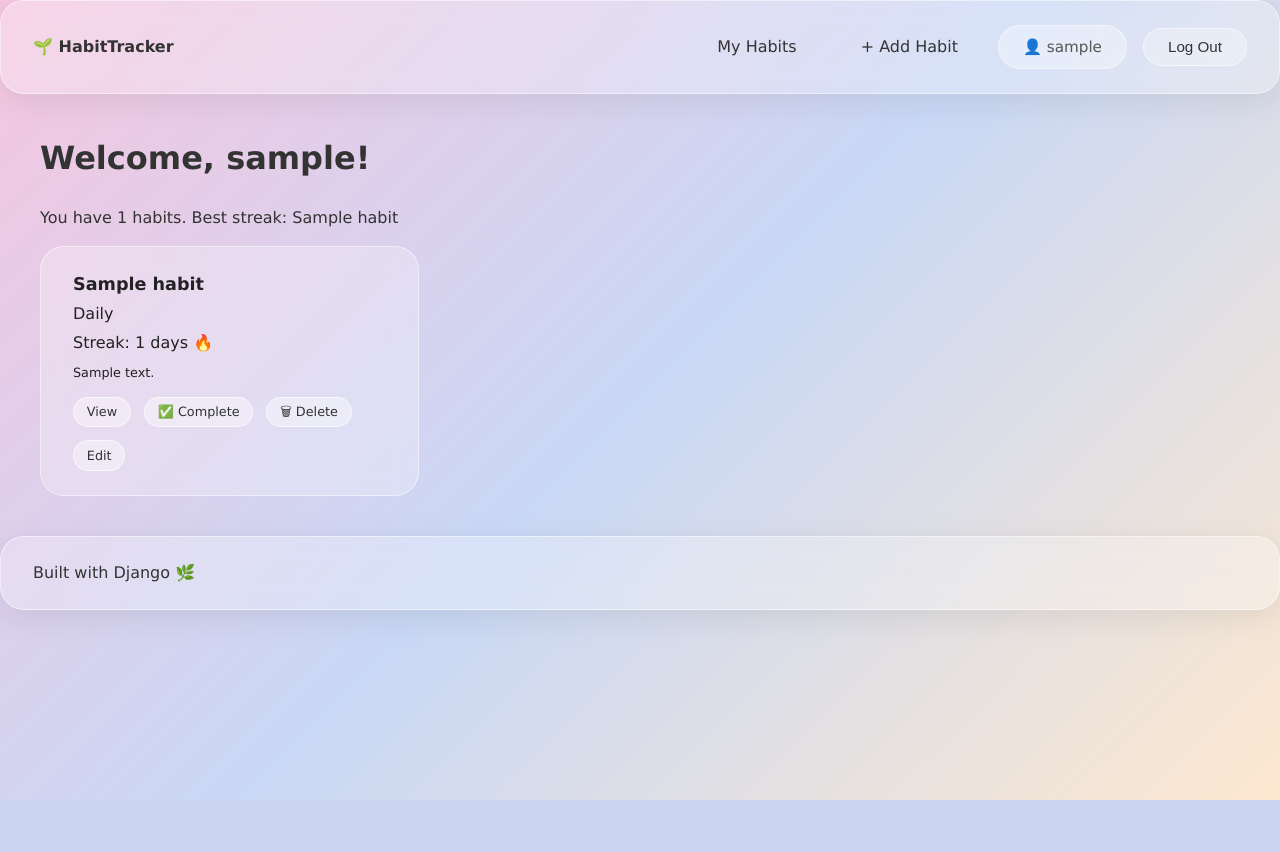
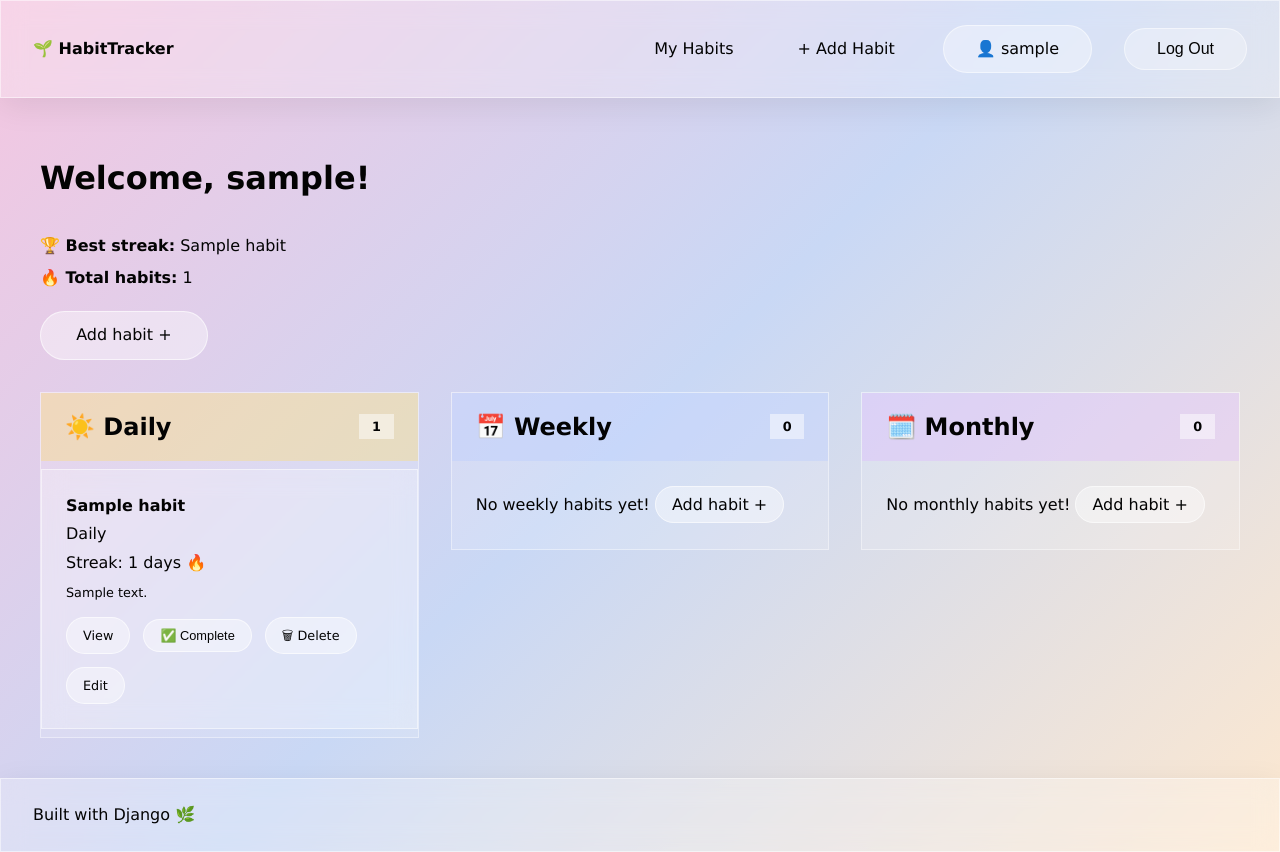
Before and after one commit to Kotelaa/habit-mood-tracker, a Django app: page / in a window 1280 px wide. Before the commit the page ends 800 px from the top, so only its background shows below. Run offline with Django 5.2, Linux system fonts and the light colour scheme; a user stored in the database is signed in; tables that the repository leaves empty hold one stand-in row (values such as "Sample post"); parts of the project's set-up code (start-up, migrations or seed data) failed here and were passed over.

Commit message:
Add 3-column layout for habits (daily, weekly, monthly). Change CSS classes and replace other classes with new one in templates. Add _habit_card template. Delete unused model in models. Add context data to ListHabits. Change hard delete to soft delete in DeleteHabit. Add check (if request.method != POST) in complete_habit func

```diff
--- a/config/urls.py
+++ b/config/urls.py
@@ -21,7 +21,7 @@ urlpatterns = [
     path('logout/', auth_views.LogoutView.as_view(), name='logout'),
     path('register/', views.register, name='register'),
 
-    #Api urls
+    # Api urls
     path('api/', include('habits.api_urls')),
     path('api/schema/', SpectacularAPIView.as_view(), name='schema'),
     path('api/swagger/', SpectacularSwaggerView.as_view(url_name='schema'),
--- a/habits/forms.py
+++ b/habits/forms.py
@@ -1,7 +1,6 @@
 from django import forms
 from django.contrib.auth.models import User
 from django.contrib.auth.forms import UserCreationForm
-from django.core.exceptions import ValidationError
 
 from .models import Habit
 
@@ -53,4 +52,4 @@ class RegisterForm(UserCreationForm):
     def clean_email(self):
         email = self.cleaned_data['email']
         if User.objects.filter(email=email).exists():
-            raise ValidationError('That email is already registered!')
+            raise forms.ValidationError('That email is already registered!')
--- a/habits/serializers.py
+++ b/habits/serializers.py
@@ -1,8 +1,10 @@
-from rest_framework.serializers import ModelSerializer
-from rest_framework.serializers import ValidationError
+from rest_framework.serializers import ModelSerializer, ValidationError
 
 from .models import Habit
+
+
 class HabitSerializer (ModelSerializer):
+
     class Meta:
         model = Habit
         fields = ['id', 'name', 'frequency', 'description',
--- a/habits/static/habits/css/style.css
+++ b/habits/static/habits/css/style.css
@@ -7,16 +7,30 @@
 
 body {
     font-family: Verdana, sans-serif;
-    color: 100F0F;
+    color: #030303;
     line-height: 1.5;
     background: linear-gradient(135deg, #f5c6e0 0%, #c9d8f5 50%, #fde8d0 100%);
     min-height: 100vh;
 }
 
-
 h1 {
     margin-bottom: 1.5rem;
-    color: #333;
+    color: #030303;
+}
+
+
+
+.page-header {
+    padding: 1rem 0;
+    display: flex;
+    flex-direction: column;
+    align-items: flex-start;
+    gap: 0.5rem;
+    margin-bottom: 1rem;
+}
+
+.page-header span {
+    font-weight: 600;
 }
 
 
@@ -30,28 +44,28 @@ nav {
     backdrop-filter: blur(12px);
     -webkit-backdrop-filter: blur(12px);
     border: 1px solid rgba(255, 255, 255, 0.5);
-    border-radius: 1.5rem;
     box-shadow: 0 8px 32px rgba(0, 0, 0, 0.08);
 }
 
-.nav-brand a {
+.nav-name a {
     font-size: 1rem;
     font-weight: 700;
-    color: #333;
+    color: #030303;
     text-decoration: none;
 }
 
 .nav-links {
     display: flex;
     align-items: center;
-    gap: 1rem;
+    gap: 2rem;
+    color: #030303;
 }
 
 .nav-links a {
     text-decoration: none;
-    color: #333;
     font-weight: 500;
-    padding: 0.6rem 1.5rem;
+    color: #030303;
+    padding: 0.6rem 1rem;
     border-radius: 2rem;
     transition: background 0.2s;
 }
@@ -61,35 +75,32 @@ nav {
 }
 
 .nav-username {
-    color: #555;
-    font-size: 0.95rem;
-    padding: 0.6rem 1.5rem;
+    font-size: 1rem;
+    color: #030303;
+    padding: 0.7rem 2rem;
     background: rgba(255, 255, 255, 0.35);
     border-radius: 2rem;
     border: 1px solid rgba(255, 255, 255, 0.5);
 }
 
-
-.nav-register-btn {
-    background: rgba(255, 255, 255, 0.5) !important;
-    border: 1px solid rgba(255, 255, 255, 0.7) !important;
-    font-weight: 600 !important;
+.nav-register {
+    background: rgba(255, 255, 255, 0.5);
+    border: 1px solid rgba(255, 255, 255, 0.7);
+    font-weight: 500;
 }
 
-
-.nav-logout-btn {
-    padding: 0.6rem 1.5rem;
+.nav-logout {
+    padding: 0.7rem 2rem;
     border-radius: 2rem;
     border: 1px solid rgba(255, 255, 255, 0.5);
     background: rgba(255, 255, 255, 0.3);
-    color: #333;
-    font-size: 0.95rem;
-    font-weight: 500;
+    color: #030303;
+    font-size: 1rem;
     cursor: pointer;
     transition: background 0.2s;
 }
 
-.nav-logout-btn:hover {
+.nav-logout:hover {
     background: rgba(255, 100, 100, 0.2);
     border-color: rgba(255, 100, 100, 0.3);
     color: #8B0000;
@@ -110,17 +121,46 @@ footer {
     backdrop-filter: blur(12px);
     -webkit-backdrop-filter: blur(12px);
     border: 1px solid rgba(255, 255, 255, 0.5);
-    border-radius: 1.5rem;
-    color: #333;
     box-shadow: 0 8px 32px rgba(0, 0, 0, 0.08);
 }
 
 
 
-.habits-grid {
+.habits-column {
     display: grid;
-    grid-template-columns: repeat(auto-fill, minmax(300px, 1fr));
+    grid-template-columns: repeat(3, 1fr);
     gap: 2rem;
+    align-items: start;
+}
+
+.column {
+    background: rgba(255, 255, 255, 0.15);
+    border: 1px solid rgba(255, 255, 255, 0.4);
+}
+
+.column-header {
+    padding: 1rem 1.5rem;
+    display: flex;
+    align-items: center;
+    justify-content: space-between;
+}
+
+.column-header.daily   { background: rgba(255, 220, 100, 0.35); }
+.column-header.weekly  { background: rgba(180, 200, 255, 0.35); }
+.column-header.monthly { background: rgba(220, 180, 255, 0.35); }
+
+.column-header .count {
+    background: rgba(255, 255, 255, 0.5);
+    padding: 0.2rem 0.8rem;
+    font-size: 0.8rem;
+    font-weight: 600;
+}
+
+.column-body {
+    display: flex;
+    flex-direction: column;
+    gap: 0.2rem;
+    padding: 0.5rem 0;
 }
 
 
@@ -129,72 +169,53 @@ footer {
     backdrop-filter: blur(12px);
     -webkit-backdrop-filter: blur(12px);
     border: 1px solid rgba(255, 255, 255, 0.5);
-    border-radius: 1.5rem;
-    padding: 1.5rem 2rem;
-    color: #333;
+    padding: 1.5rem 1.5rem;
 }
 
 
-.habit-card h4 {
-    font-size: 1.1rem;
+.habit-card h3 {
+    font-size: 1rem;
     font-weight: 600;
     margin-bottom: 0.3rem;
-    color: #222;
 }
 
 .habit-card p {
     font-size: 1rem;
-    color: #222;
     margin-bottom: 0.3rem;
 }
 
 .habit-card small {
-    color: #222;
     font-size: 0.8rem;
 }
 
-.habit-card a {
+.habit-card a, .habit-card button {
     display: inline-block;
-    padding: 0.3rem 0.8rem;
+    padding: 0.5rem 1rem;
     border-radius: 2rem;
     text-decoration: none;
     font-size: 0.8rem;
-    font-weight: 500;
-    margin-top: 0.8rem;
-    margin-right: 0.5rem;
-
-
-    background: rgba(255, 255, 255, 0.4);
-    border: 1px solid rgba(255, 255, 255, 0.6);
-    color: #333;
-}
-
-.btn-habit {
-    padding: 0.7rem 2rem;
-    border-radius: 2rem;
-    text-decoration: none;
-    font-size: 1rem;
-    font-weight: 500;
     margin-top: 0.8rem;
     margin-right: 0.5rem;
     background: rgba(255, 255, 255, 0.4);
     border: 1px solid rgba(255, 255, 255, 0.6);
-    color: #333;
-}
-
-.p-delete {
-    font-weight: 700;
-    font-size: 1rem;
-    margin-top: 1rem;
-    margin-left: 0.5rem;
+    color: #030303;
 }
 
 
-.habit_best {
-    color: #333;
-    margin-bottom: 1rem;
 
+.no-habits {
+    padding: 1.5rem 1.5rem;
 }
+
+.no-habits a {
+    padding: 0.5rem 1rem;
+    border-radius: 2rem;
+    text-decoration: none;
+    background: rgba(255, 255, 255, 0.4);
+    border: 1px solid rgba(255, 255, 255, 0.6);
+    color: #030303;
+}
+
 
 
 .form-container {
@@ -205,7 +226,6 @@ footer {
     backdrop-filter: blur(12px);
     -webkit-backdrop-filter: blur(12px);
     border: 1px solid rgba(255, 255, 255, 0.5);
-    border-radius: 1.5rem;
     padding: 1.5rem 2rem;
     margin: 2rem 0rem;
     color: #333;
@@ -217,31 +237,51 @@ footer {
 
 .form-container input, select, textarea, option {
     border: 1px solid rgba(255, 255, 255, 0.5);
-    border-radius: 1px;
     background: rgba(255, 255, 255, 0.25);
-    padding: 0.5rem; 1rem;
+    padding: 0.5rem 1rem;
     margin-right: 3rem;
 }
 
 
 
-.btn-login-logout {
-    padding: 0.7rem 2rem;
+.buttons {
+    margin: 1rem 0rem;
+}
+
+.buttons a, .buttons button {
+    padding: 0.7rem 2.2rem;
     border-radius: 2rem;
     text-decoration: none;
     font-size: 1rem;
-    font-weight: 500;
     margin-top: 0.8rem;
     margin-right: 0.5rem;
     background: rgba(255, 255, 255, 0.4);
     border: 1px solid rgba(255, 255, 255, 0.6);
-    color: #333;
+    color: #030303;
 }
 
-.p-register{
-    margin-top: 0.8rem;
+.buttons p {
+    margin: 0.5rem 0;
 }
 
+
+
+.button-habit {
+    padding: 0.7rem 2.2rem;
+    border-radius: 2rem;
+    text-decoration: none;
+    font-size: 1rem;
+    margin-top: 0.8rem;
+    margin-right: 0.5rem;
+    background: rgba(255, 255, 255, 0.4);
+    border: 1px solid rgba(255, 255, 255, 0.6);
+    color: #030303;
+}
+
+
+.delete-p{
+    font-weight: 700;
+}
 
 
 .message {
--- /dev/null
+++ b/habits/templates/habits/_habit_card.html
@@ -0,0 +1,19 @@
+<div class="habit-card">
+    <h3>{{ habit.name|capfirst }}</h3>
+    <p>{{ habit.frequency|capfirst }}</p>
+    <p>Streak: {{ habit.streak }} days 🔥</p>
+
+    {% if habit.description %}
+        <small>{{ habit.description }}</small>
+    {% endif %}
+
+    <div>
+        <a href="{% url 'view_habit' habit.id %}">View</a>
+        <form method="POST" action="{% url 'complete_habit' habit.id %}" style="display:inline;">
+            {% csrf_token %}
+            <button type="submit">✅ Complete</button>
+        </form>
+        <a href="{% url 'delete_habit' habit.id %}">🗑 Delete</a>
+        <a href="{% url 'edit_habit' habit.id%}">Edit</a>
+    </div>
+</div>
--- a/habits/templates/habits/habit_list.html
+++ b/habits/templates/habits/habit_list.html
@@ -3,27 +3,65 @@
 {% block title %} My habits! {% endblock %}
 
 {% block content %}
-<h1>{{ greeting }}</h1>
-<p class="habit_best">You have {{ total }} habits. Best streak: {{ best.name }}</p>
+<div class="page-header">
+    <h1>{{ greeting }}</h1>
+    {% if best %}
+    <p><span>🏆 Best streak:</span> {{ best.name }}</p>
+    {% endif %}
+    <p><span>🔥 Total habits:</span> {{ total }}</p>
+    <a class="button-habit" href="{% url 'add_habit' %}">Add habit +</a>
+</div>
 
-<div class="habits-grid">
-    {% for habit in habits %}
-    <div class="habit-card">
-        <h4>{{ habit.name|capfirst }}</h4>
-        <p>{{ habit.frequency|capfirst }}</p>
-        <p>Streak: {{ habit.streak }} days 🔥</p>
-        <small>{{ habit.description }}</small>
+<div class="habits-column">
 
-        <div>
-            <a href="{% url 'view_habit' habit.id %}">View</a>
-            <a href="{% url 'complete_habit' habit.id %}">✅ Complete</a>
-            <a href="{% url 'delete_habit' habit.id %}">🗑 Delete</a>
-            <a href="{% url 'edit_habit' habit.id%}">Edit</a>
+    <div class="column">
+        <div class="column-header daily">
+            <h2>☀️ Daily</h2>
+            <span class="count">{{ daily_count }}</span>
+        </div>
+        <div class="column-body">
+            {% for habit in daily_habits %}
+                {% include "habits/_habit_card.html" with habit=habit %}
+            {% empty %}
+            <div class="no-habits">
+                <p>No daily habits yet! <a href="{% url 'add_habit' %}">Add habit +</a></p>
+            </div>
+            {% endfor %}
         </div>
     </div>
 
-    {% empty %}
-        <p>No habits yet! <a class='btn-habit' href="{% url 'add_habit' %}">Add habit + </a></p>
-    {% endfor %}
+    <div class="column">
+        <div class="column-header weekly">
+            <h2>📅 Weekly</h2>
+            <span class="count">{{ weekly_count }}</span>
+        </div>
+        <div class="column-body">
+            {% for habit in weekly_habits %}
+                {% include "habits/_habit_card.html" with habit=habit %}
+            {% empty %}
+            <div class="no-habits">
+                <p>No weekly habits yet! <a href="{% url 'add_habit' %}">Add habit +</a></p>
+            </div>
+            {% endfor %}
+        </div>
+    </div>
+
+    <div class="column">
+        <div class="column-header monthly">
+            <h2>🗓️ Monthly</h2>
+            <span class="count">{{ monthly_count }}</span>
+        </div>
+        <div class="column-body">
+            {% for habit in monthly_habits %}
+                {% include "habits/_habit_card.html" with habit=habit %}
+            {% empty %}
+            <div class="no-habits">
+                <p>No monthly habits yet! <a href="{% url 'add_habit' %}">Add habit +</a></p>
+            </div>
+            {% endfor %}
+        </div>
+    </div>
+
 </div>
+
 {% endblock %}
--- a/habits/templates/habits/view_habit.html
+++ b/habits/templates/habits/view_habit.html
@@ -6,10 +6,10 @@
 {% block content %}
 <h1>View habit - {{ habit.name }}</h1>
 <div class="habit-card">
-    <h4>{{ habit.name|capfirst }}</h4>
+    <h3>{{ habit.name|capfirst }}</h3>
     <p>{{ habit.frequency|capfirst }}</p>
     <p>Streak: {{ habit.streak }} days 🔥</p>
     <small>{{ habit.description }}</small>
-    <p class="margin-top=1rem;">Last completed: {{ habit.last_completed }}</p>
+    <p>Last completed: {{ habit.last_completed }}</p>
 </div>
 {% endblock %}
--- a/habits/urls.py
+++ b/habits/urls.py
@@ -4,9 +4,9 @@ from habits import views
 
 urlpatterns = [
     path('', views.ListHabits.as_view(), name='habit_list'),
+    path('habits/add/', views.CreateHabit.as_view(), name='add_habit'),
     path('habits/<int:habit_id>/', views.DetailHabit.as_view(),
          name='view_habit'),
-    path('habits/add/', views.CreateHabit.as_view(), name='add_habit'),
     path('habits/delete/<int:habit_id>/', views.DeleteHabit.as_view(),
          name='delete_habit'),
     path('habits/edit/<int:habit_id>/', views.UpdateHabit.as_view(),
--- a/habits/views.py
+++ b/habits/views.py
@@ -48,6 +48,13 @@ class ListHabits(LoginRequiredMixin, ListView):
         context['greeting'] = f'Welcome, {self.request.user.username}!'
         context['total'] = qs.count()
         context['best'] = qs.first()
+
+        context['daily_habits'] = qs.filter(frequency='daily')
+        context['weekly_habits'] = qs.filter(frequency='weekly')
+        context['monthly_habits'] = qs.filter(frequency='monthly')
+        context['daily_count'] = context['daily_habits'].count()
+        context['weekly_count'] = context['weekly_habits'].count()
+        context['monthly_count'] = context['monthly_habits'].count()
         return context
 
 
@@ -115,12 +122,16 @@ class DeleteHabit(LoginRequiredMixin, DeleteView):
         return Habit.objects.filter(user=self.request.user)
 
     def form_valid(self, form):
+        self.object = self.get_object()
+        self.object.soft_delete()
         messages.success(self.request, f'Habit \'{self.object.name}\' deleted successfully!')
         return super().form_valid(form)
 
 
 @login_required
 def complete_habit(request, habit_id):
+    if request.method != 'POST':
+        return redirect('habit_list')
     habit = get_object_or_404(Habit, user=request.user, id=habit_id)
     habit.complete()
     messages.success(request, f"{habit.name} completed.")
--- a/templates/base.html
+++ b/templates/base.html
@@ -11,7 +11,7 @@
 <body>
 
 <nav>
-    <div class="nav-brand">
+    <div class="nav-name">
         <a href="{% url 'habit_list' %}">🌱 HabitTracker</a>
     </div>
     <div class="nav-links">
@@ -21,11 +21,13 @@
             <span class="nav-username">👤 {{ user.username }}</span>
             <form method="POST" action="{% url 'logout' %}" style="display:inline;">
                 {% csrf_token %}
-                <button type="submit" class="nav-logout-btn">Log Out</button>
+                <button type="submit" class="nav-logout">Log Out</button>
             </form>
         {% else %}
+        <div class="buttons">
             <a href="{% url 'login' %}">Log In</a>
-            <a href="{% url 'register' %}" class="nav-register-btn">Register</a>
+            <a href="{% url 'register' %}">Register</a>
+        </div>
         {% endif %}
     </div>
 </nav>
```
Also changed, not shown: habits/models.py (+0 -21 lines), habits/templates/habits/_form.html (+4 -3 lines), habits/templates/habits/habit_confirm_delete.html (+9 -5 lines), templates/auth/login.html (+5 -3 lines).
